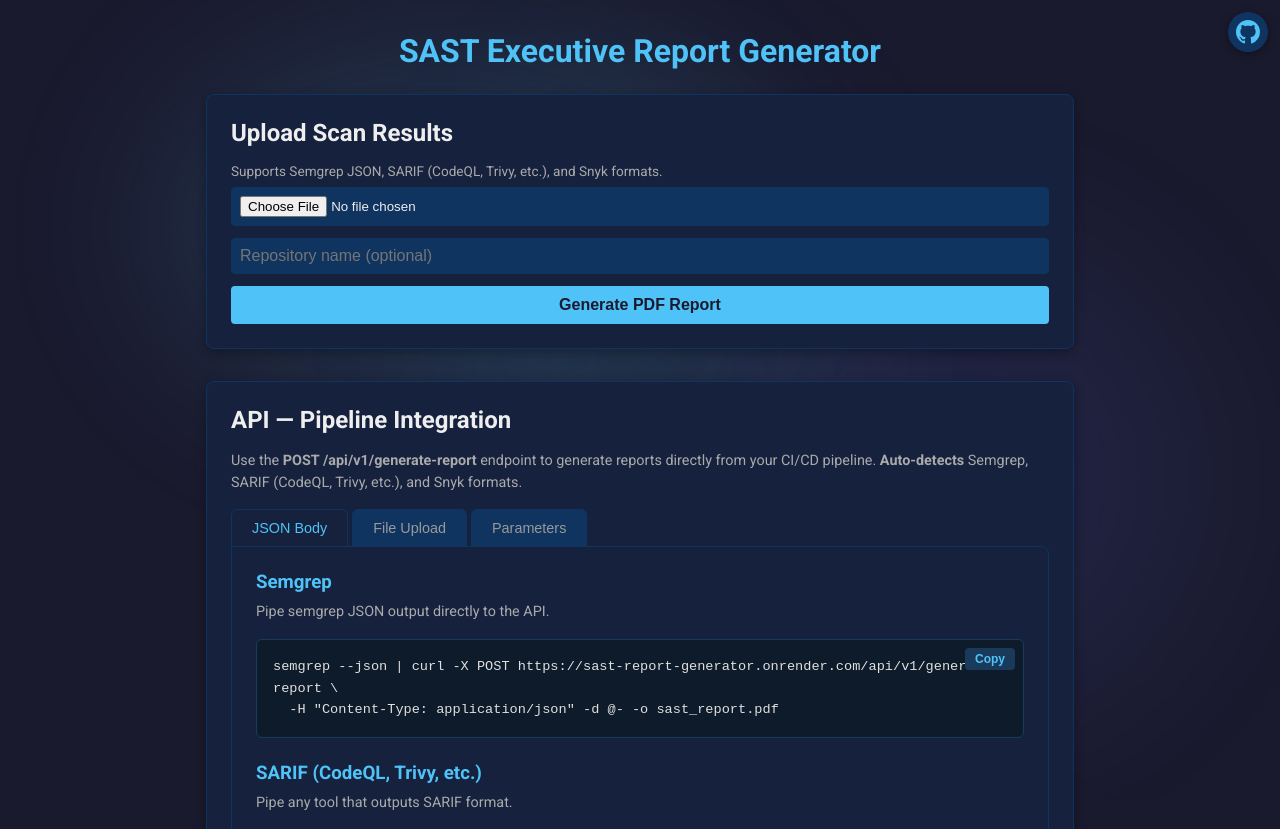
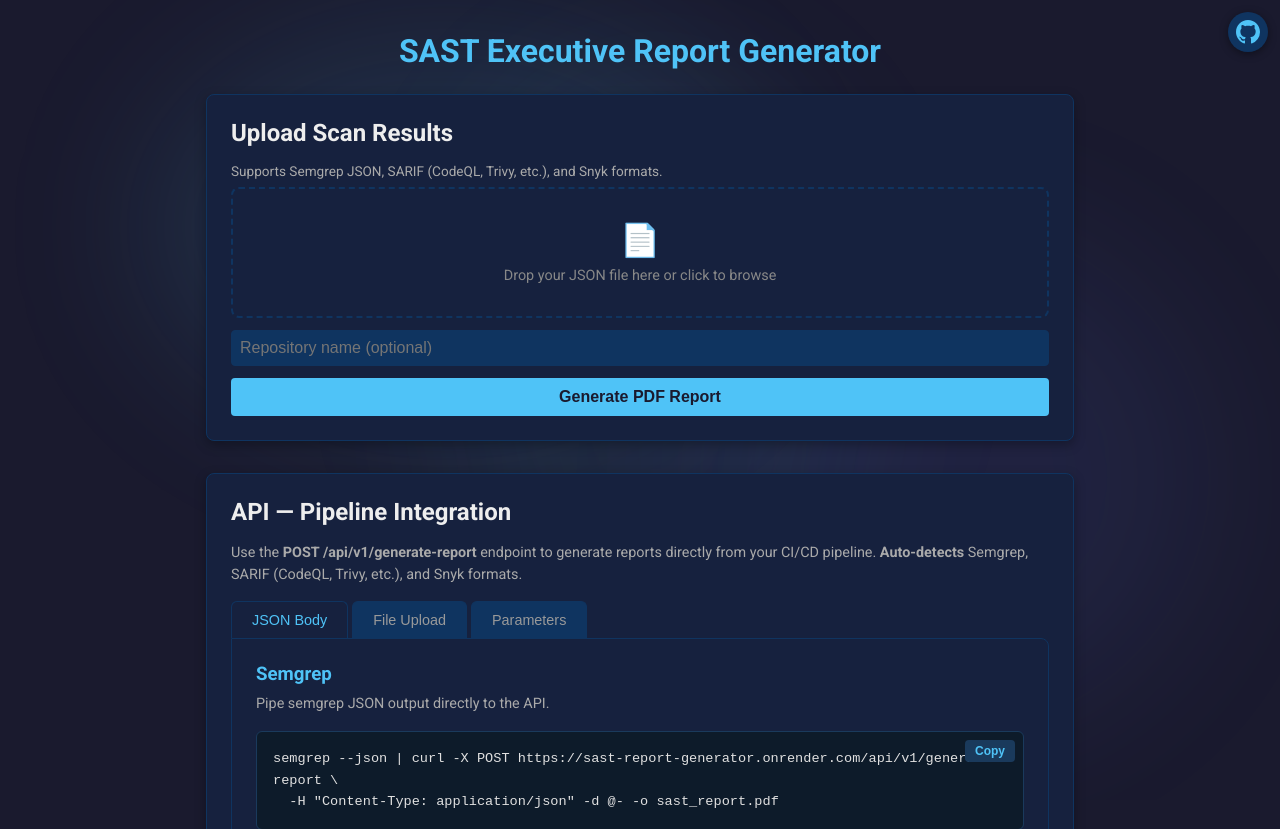
Before and after one commit to DghostNinja/Report-generator, a Flask app: page / in a window 1280 px wide. Shown: the top 829 px of the page. Run offline with Flask 3, Linux system fonts and the light colour scheme.

Commit message:
DRAG n DROP

```diff
--- a/web/templates/index.html
+++ b/web/templates/index.html
@@ -130,14 +130,42 @@
             flex-direction: column;
             gap: 12px;
         }
-.upload-section input[type="file"] {
-    padding: 8px;
-    background: #0f3460;
-    border: 1px solid #0f3460;
-    border-radius: 4px;
-    color: #eee;
+        .drop-zone {
+            border: 2px dashed #0f3460;
+            border-radius: 8px;
+            padding: 2rem 1rem;
+            text-align: center;
+            cursor: pointer;
+            transition: border-color 0.3s, background 0.3s;
+            color: #888;
+            font-size: 0.9rem;
         }
-.upload-section input[type="text"] {
+        .drop-zone:hover {
+            border-color: #4fc3f7;
+            background: rgba(79, 195, 247, 0.05);
+        }
+        .drop-zone.dragover {
+            border-color: #4fc3f7;
+            background: rgba(79, 195, 247, 0.1);
+            color: #4fc3f7;
+        }
+        .drop-zone.has-file {
+            border-color: #22c55e;
+            color: #22c55e;
+            border-style: solid;
+        }
+        .drop-zone .dz-icon {
+            font-size: 2rem;
+            margin-bottom: 0.5rem;
+        }
+        .drop-zone .dz-file {
+            display: none;
+            font-weight: bold;
+            word-break: break-all;
+        }
+        .drop-zone.has-file .dz-prompt { display: none; }
+        .drop-zone.has-file .dz-file { display: block; }
+        input[type="text"] {
             padding: 8px;
             font-size: 1rem;
             background: #0f3460;
@@ -345,7 +373,12 @@
             {% endif %}
         {% endwith %}
         <form method="post" enctype="multipart/form-data" class="upload-section">
-            <input type="file" name="file" accept=".json" required>
+            <div class="drop-zone" id="dropZone">
+                <div class="dz-icon">📄</div>
+                <div class="dz-prompt">Drop your JSON file here or click to browse</div>
+                <div class="dz-file" id="dzFile"></div>
+            </div>
+            <input type="file" name="file" id="fileInput" accept=".json" required style="display:none">
             <input type="text" name="repo_name" placeholder="Repository name (optional)">
             <button type="submit" id="generateBtn"><span class="spinner" id="spinner"></span><span id="btnText">Generate PDF Report</span></button>
         </form>
@@ -459,6 +492,30 @@
 </div>
 
 <script>
+const dropZone = document.getElementById('dropZone');
+const fileInput = document.getElementById('fileInput');
+
+dropZone.addEventListener('click', () => fileInput.click());
+
+dropZone.addEventListener('dragover', e => { e.preventDefault(); dropZone.classList.add('dragover'); });
+dropZone.addEventListener('dragleave', () => dropZone.classList.remove('dragover'));
+dropZone.addEventListener('drop', e => {
+    e.preventDefault();
+    dropZone.classList.remove('dragover');
+    const files = e.dataTransfer.files;
+    if (files.length) {
+        fileInput.files = files;
+        showFile(files[0].name);
+    }
+});
+fileInput.addEventListener('change', () => {
+    if (fileInput.files.length) showFile(fileInput.files[0].name);
+});
+function showFile(name) {
+    document.getElementById('dzFile').textContent = name;
+    dropZone.classList.add('has-file');
+}
+
 function switchTab(event, tabId) {
     document.querySelectorAll('.tab-content').forEach(el => el.classList.remove('active'));
     document.querySelectorAll('.tab-btn').forEach(el => el.classList.remove('active'));
```
Lines whose indentation alone changed are shown as unchanged.
